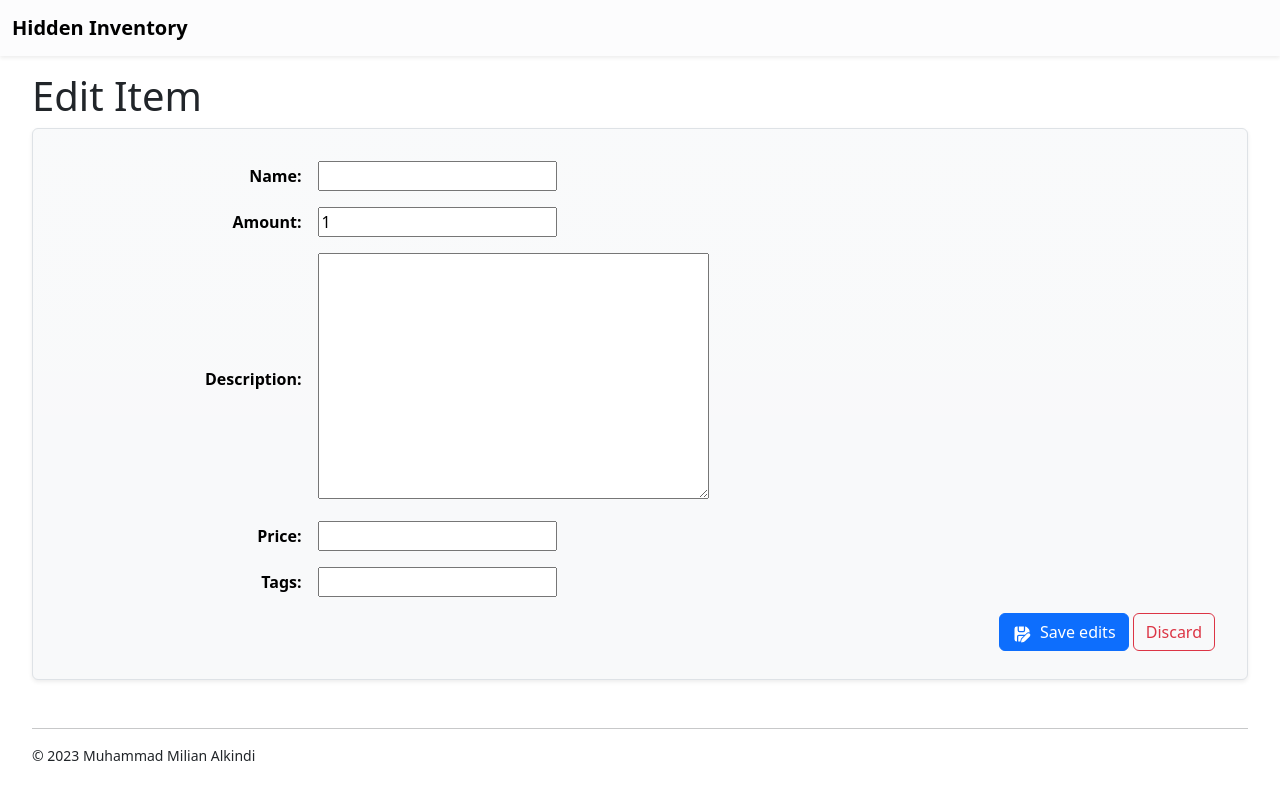
After one commit to mmalkindi/hidden-inventory, a Django app: template main/templates/edit_item.html in a window 1280 px wide. The commit adds this page. Run offline with Django 4.2, Linux system fonts and the light colour scheme; the template is opened without the code that fills it: values that come from a table or form of the project are taken from there, others are empty.

Commit message:
added edit page, stylized more pages

```diff
--- /dev/null
+++ b/main/templates/edit_item.html
@@ -0,0 +1,32 @@
+{% extends 'base.html' %}
+
+{% block content %}
+<h1>Edit Item</h1>
+
+<div class="create-table rounded bg-light bg-gradient border p-4 pb-1 shadow-sm overflow-scroll overflow-scroll">
+    <form method="POST">
+        {% csrf_token %}
+        <table class="table table-borderless">
+            <tbody>
+                {{ form.as_table }}
+            </tbody>
+            <tfoot>
+                <tr>
+                    <td colspan="2" style="text-align: right;">
+                        <button type="submit" class="btn btn-primary">
+                            <span class="me-1 align-top">
+                                <svg width="20" height="20" viewBox="0 0 24 24" xmlns="http://www.w3.org/2000/svg"><path d="M6.75 3h-1A2.75 2.75 0 0 0 3 5.75v12.5A2.75 2.75 0 0 0 5.75 21H6v-6a2.25 2.25 0 0 1 2.25-2.25h7.353l1.788-1.788A3.28 3.28 0 0 1 19.713 10h.002c.437 0 .875.087 1.285.261V8.287a3.25 3.25 0 0 0-.952-2.299l-2.035-2.035A3.25 3.25 0 0 0 15.75 3v4.5a2.25 2.25 0 0 1-2.25 2.25H9A2.25 2.25 0 0 1 6.75 7.5V3Z" fill="#ffffff"/><path d="m14.103 14.25-2.615 2.615a3.685 3.685 0 0 0-.969 1.712l-.458 1.83c-.05.202-.07.4-.062.593H7.5v-6a.75.75 0 0 1 .75-.75h5.853ZM14.25 3v4.5a.75.75 0 0 1-.75.75H9a.75.75 0 0 1-.75-.75V3h6Z" fill="#ffffff"/><path d="M19.715 11h-.002c-.585 0-1.17.223-1.615.67l-5.902 5.902a2.684 2.684 0 0 0-.707 1.247l-.458 1.831a1.087 1.087 0 0 0 1.319 1.318l1.83-.457a2.684 2.684 0 0 0 1.248-.707l5.902-5.902A2.285 2.285 0 0 0 19.715 11Z" fill="#ffffff"/></svg>
+                            </span>
+                            Save edits
+                        </button>
+                        <a href="{% url 'main:show_main' %}">
+                            <button type="button" class="btn btn-outline-danger">Discard</button>
+                        </a>
+                    </td>
+                </tr>
+            </tfoot>
+        </table>
+    </form>
+</div>
+
+{% endblock %}
--- a/main/urls.py
+++ b/main/urls.py
@@ -1,5 +1,5 @@
 from django.urls import path
-from main.views import show_main, create_item, show_xml, show_json, show_xml_by_id, show_json_by_id, register, login_user, logout_user, increment_item, decrement_item, delete_item
+from main.views import show_main, create_item, edit_item, show_xml, show_json, show_xml_by_id, show_json_by_id, register, login_user, logout_user, increment_item, decrement_item, delete_item
 
 
 app_name = 'main'
@@ -10,6 +10,7 @@ urlpatterns = [
     path('login/', login_user, name='login'),
     path('logout/', logout_user, name='logout'),
     path('create-item', create_item, name='create_item'),
+    path('edit-item/<int:id>', edit_item, name='edit_item'),
     path('add/<int:id>/', increment_item, name='increment_item'),
     path('reduce/<int:id>/', decrement_item, name='decrement_item'),
     path('delete/<int:id>/', delete_item, name='delete_item'),
--- a/templates/base.html
+++ b/templates/base.html
@@ -25,12 +25,19 @@
         <style>
             th {
                 text-align: center;
+                vertical-align: middle;
             }
-            .body {
+
+            .body, footer {
                 padding-top: 1rem;
                 padding-right: 2rem;
                 padding-bottom: 1rem;
                 padding-left: 2rem;
+            }
+
+            .create-table th {
+                text-align: right;
+                padding: -.2rem;
             }
 
             .body:has(.login) {
@@ -59,5 +66,7 @@
             {% block content %}
             {% endblock content %}
         </section>
+
+        {% include 'footer.html' %}
     </body>
 </html>
--- /dev/null
+++ b/templates/footer.html
@@ -0,0 +1,9 @@
+<footer style="position: relative;">
+    <hr>
+    <div class="small text-start">
+        &copy 2023 Muhammad Milian Alkindi
+    </div>
+    {% if last_login != null %}
+        <div class="small text-end">Sesi terakhir login: <samp>{{ last_login }}</samp></div>
+    {% endif %}
+</footer>
--- a/templates/navbar.html
+++ b/templates/navbar.html
@@ -15,8 +15,15 @@
                     <button type="button" class="btn dropdown-toggle" data-bs-toggle="dropdown" aria-expanded="false">
                         {{ display_name }}
                     </button>
-                    <ul class="dropdown-menu shadow dropdown-menu-end">
-                    <li><a class="dropdown-item btn btn-outline-danger" href="{% url 'main:logout' %}">Logout</a></li>
+                    <ul class="dropdown-menu shadow dropdown-menu-lg-end">
+                        <li>
+                            <a class="dropdown-item btn btn-outline-danger" href="{% url 'main:logout' %}">
+                                <span class="me-2">
+                                    <svg width="24" height="24" fill="none" viewBox="0 0 24 24" xmlns="http://www.w3.org/2000/svg"><path d="M12 4.354v6.651l7.442-.001L17.72 9.28a.75.75 0 0 1-.073-.976l.073-.084a.75.75 0 0 1 .976-.073l.084.073 2.997 2.997a.75.75 0 0 1 .073.976l-.073.084-2.996 3.004a.75.75 0 0 1-1.134-.975l.072-.085 1.713-1.717-7.431.001L12 19.25a.75.75 0 0 1-.88.739l-8.5-1.502A.75.75 0 0 1 2 17.75V5.75a.75.75 0 0 1 .628-.74l8.5-1.396a.75.75 0 0 1 .872.74ZM8.502 11.5a1.002 1.002 0 1 0 0 2.004 1.002 1.002 0 0 0 0-2.004Z" fill="#1c1f21"/><path d="M13 18.501h.765l.102-.006a.75.75 0 0 0 .648-.745l-.007-4.25H13v5.001ZM13.002 10 13 8.725V5h.745a.75.75 0 0 1 .743.647l.007.102.007 4.251h-1.5Z" fill="#1c1f21"/></svg>
+                                </span>
+                                Logout
+                            </a>
+                        </li>
                     </ul>
                 </div>
             {% endif %}
```
Also changed, not shown: main/templates/create_item.html (+7 -7 lines), main/templates/login.html (+15 -13 lines), main/templates/main.html (+25 -28 lines), main/templates/register.html (+9 -8 lines), main/views.py (+17 -1 lines), main/static/base_style.css (renamed from main/static/main/base_style.css).
